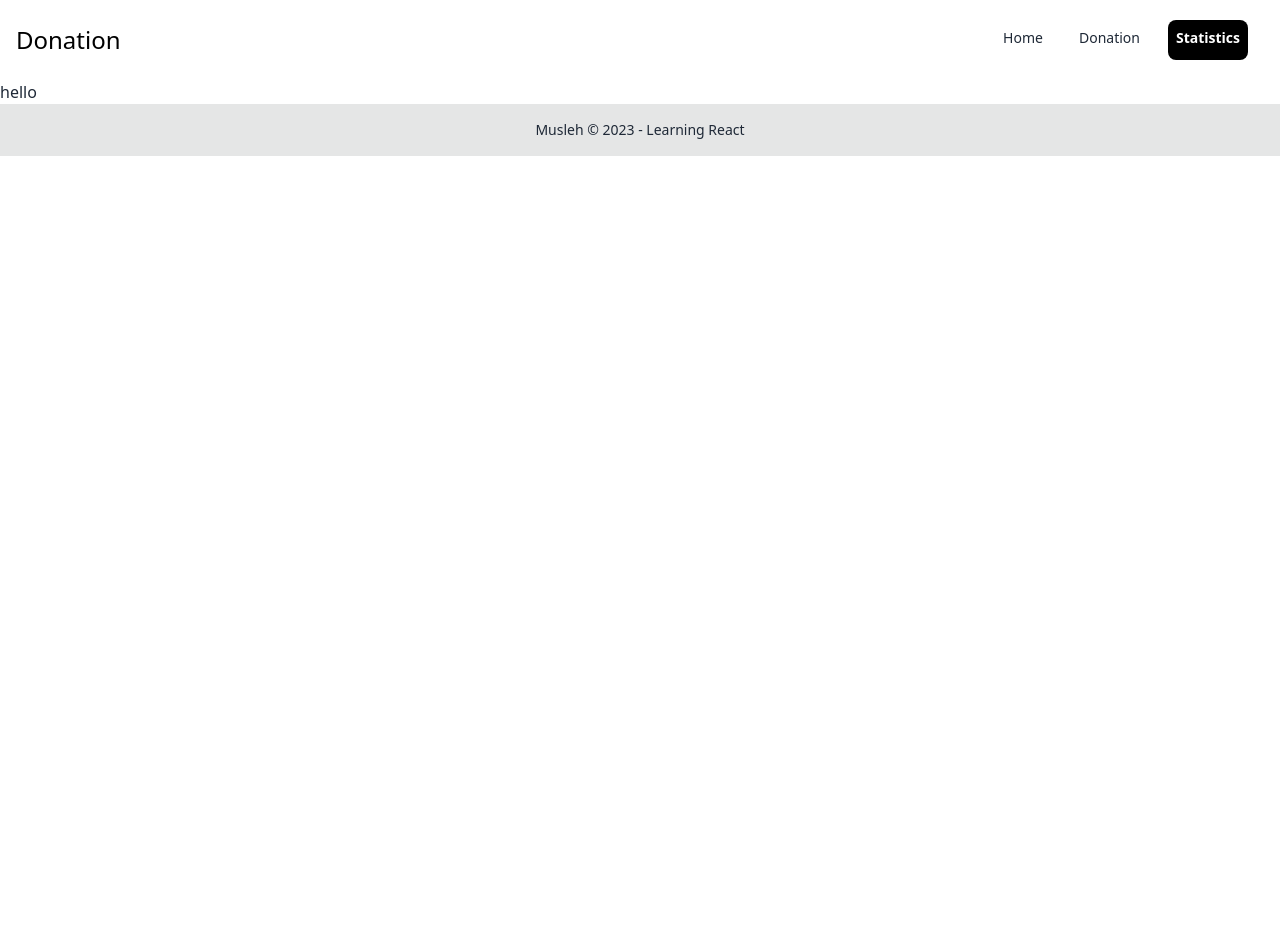
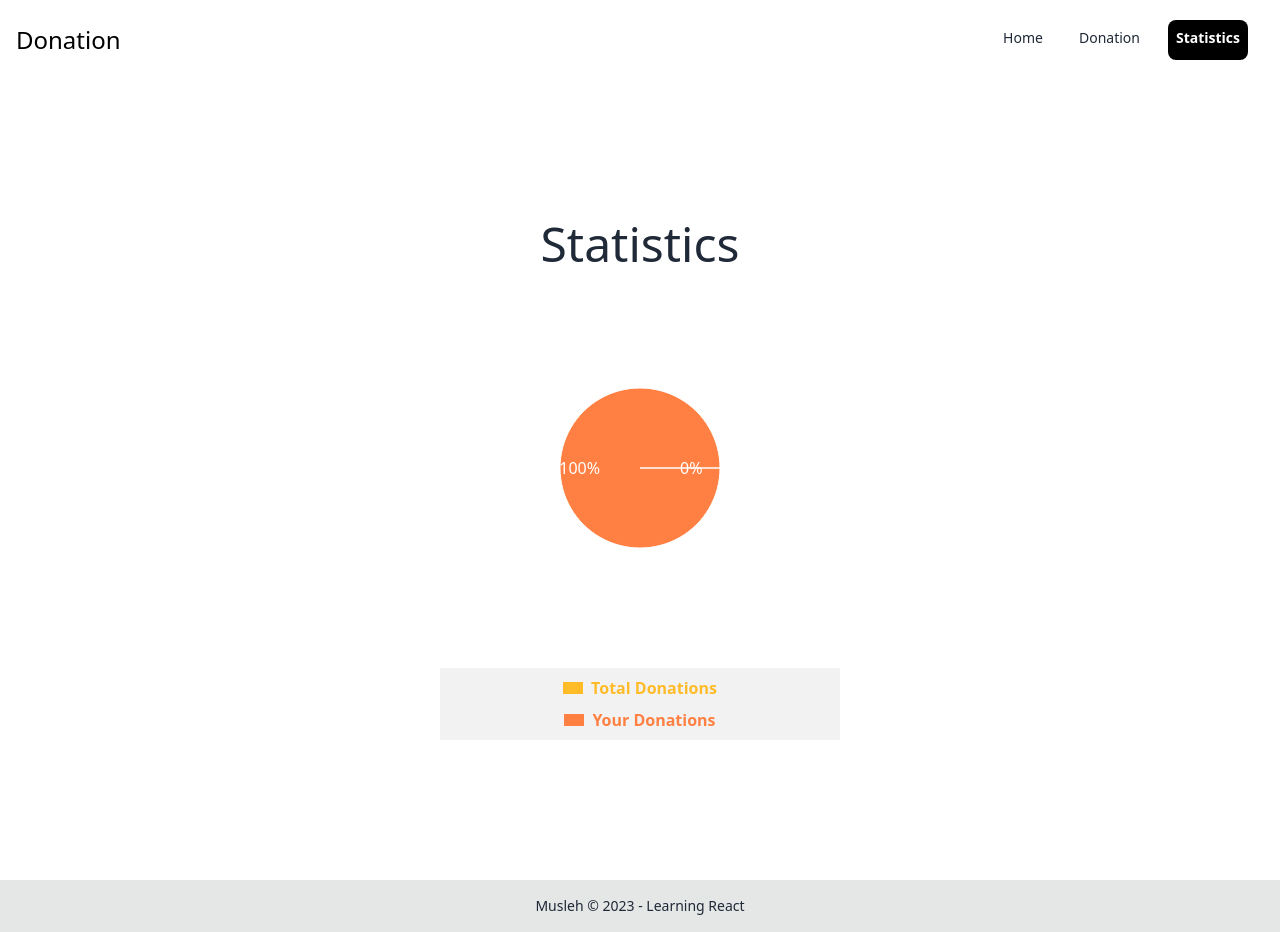
Before and after one commit to Muslehud77/donation-campaign-EarlyStageOf-ReactLearning, a React (Vite) app: page /statistics in a window 1280 px wide. Before the commit the page ends 800 px from the top, so only its background shows below. Built offline with nearby package versions, Linux system fonts and the light colour scheme.

Commit message:
added-pie

```diff
--- a/src/Components/DonationContainer/DonationContainer.jsx
+++ b/src/Components/DonationContainer/DonationContainer.jsx
@@ -28,7 +28,7 @@ const DonationContainer = ({ donations, search }) => {
 console.log(s);
 
   return (
-    <div className="container mx-auto my-10 space-y-5">
+    <div className="container px-10 md:px-0 mx-auto my-10 space-y-5">
       <h1 className='text-5xl text-center'>{`${search ? s : 'All'}`}</h1>
       <div className="grid lg:grid-cols-4 gap-5 ">
         {donationsToShow.map((donation, idx) => (
--- a/src/Components/DonationsCard/Card.jsx
+++ b/src/Components/DonationsCard/Card.jsx
@@ -17,7 +17,7 @@ const Card = ({donation}) => {
             <img
               src={bg_img}
               alt="Shoes"
-              className="h-[250px] w-[450px] object-cover "
+              className="md:h-[250px] md:w-[450px] object-cover "
             />
           </figure>
           <div className="card-body">
--- a/src/Pages/Statistics/Statistics.jsx
+++ b/src/Pages/Statistics/Statistics.jsx
@@ -1,11 +1,12 @@
 import { useLoaderData } from "react-router-dom";
 import getStoredItem from "../../LocalStorage/LocalStorage";
+import { PieChart, Pie, Sector, Cell, ResponsiveContainer, XAxis, Tooltip, Legend } from "recharts";
 
 
 
 const Statistics = () => {
   const donations = useLoaderData();
-  // console.log(donations);
+
   let sumTotal = 0;
   donations.forEach((donation) => {
     sumTotal += parseInt(donation.price);
@@ -21,15 +22,84 @@ const Statistics = () => {
   });
 
   const donation = [
-    { data: "Your Donations", money: donationTotal },
-    { data: "Total Donations", money: sumTotal },
+    { name: "Your Donations", money: donationTotal },
+    { name: "Total Donations", money: sumTotal }
   ];
 
-  return(
 
-     <div>hello</div>
+const COLORS = [ "#FFBB28", "#FF8042"];
 
-     );
+const RADIAN = Math.PI / 180;
+const renderCustomizedLabel = ({
+  cx,
+  cy,
+  midAngle,
+  innerRadius,
+  outerRadius,
+  percent,
+  index,
+}) => {
+  const radius = innerRadius + (outerRadius - innerRadius) * 0.5;
+  const x = cx + radius * Math.cos(-midAngle * RADIAN);
+  const y = cy + radius * Math.sin(-midAngle * RADIAN);
+
+  return (
+    <text
+      x={x}
+      y={y}
+      fill="white"
+      textAnchor={x > cx ? "start" : "end"}
+      dominantBaseline="central"
+    >
+
+      {`${(percent * 100).toFixed(0)}%`}
+    </text>
+  );
+};
+
+
+
+
+
+
+
+  return (
+    <div className=" flex md:h-screen flex-col justify-center items-center">
+      <h1 className="text-5xl">Statistics</h1>
+      <div className="">
+        <PieChart width={400} height={400}>
+          <Pie
+            data={donation}
+            cx="50%"
+            cy="50%"
+            labelLine={false}
+            label={renderCustomizedLabel}
+            outerRadius={80}
+            fill="#8884d8"
+            dataKey="money"
+          >
+            {donation.map((entry, index) => (
+              <Cell
+                key={`cell-${index}`}
+                fill={COLORS[index % COLORS.length]}
+              />
+            ))}
+          </Pie>
+          <Tooltip></Tooltip>
+        </PieChart>
+        <div className="flex flex-col gap-2 bg-base-200 p-2 font-semibold">
+          <div className="flex justify-center gap-2 items-center">
+            <div className="bg-[#FFBB28] w-5 h-3"></div>
+            <p className="text-[#FFBB28]">Total Donations</p>
+          </div>
+          <div className="flex justify-center gap-2 items-center">
+            <div className="bg-[#FF8042] w-5 h-3"></div>
+            <p className="text-[#FF8042]">Your Donations</p>
+          </div>
+        </div>
+      </div>
+    </div>
+  );
 };
 
 export default Statistics;
--- a/src/Router/Router.jsx
+++ b/src/Router/Router.jsx
@@ -12,7 +12,7 @@ const router = createBrowserRouter([
     {
         path: '/',
         element: <Root></Root>,
-        // errorElement: <ErrorPage></ErrorPage>,
+        errorElement: <ErrorPage></ErrorPage>,
         children: [
             {
                 path: '/',
@@ -21,7 +21,7 @@ const router = createBrowserRouter([
             },
             {
                 path: '/statistics',
-                loader: () => fetch('donation.json'),
+                loader: () => fetch('/donation.json'),
                 element: <Statistics></Statistics>
             },
             {
```
